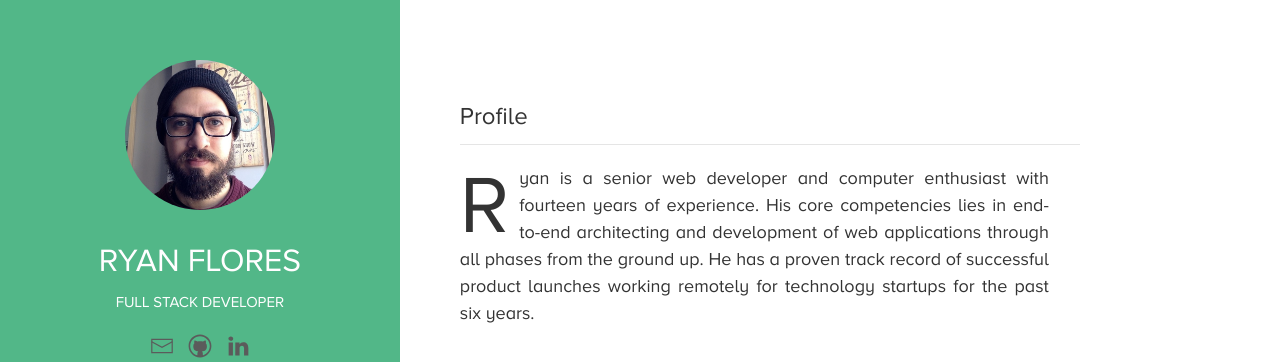
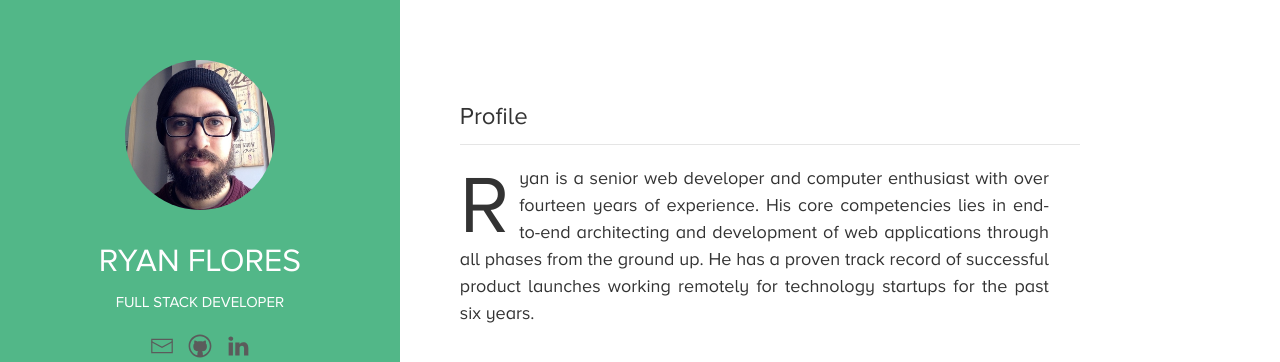
Before and after one commit to refactor8/refactor8.github.io, a Jekyll site: the page built from index.html, in a window 1280 px wide. Shown: the top 362 px of the page. Built offline with Jekyll 4.4.1, drawn with Linux system fonts in a browser that asks for light colours.

Commit message:
Update profile description

```diff
--- a/_includes/profile.html
+++ b/_includes/profile.html
@@ -1,6 +1,6 @@
 <div class="uk-section uk-section-default uk-margin-large-top uk-padding-remove">
   <h3 class="uk-heading-divider uk-margin-small-top">Profile</h3>
-  <p class="uk-dropcap profile">Ryan is a senior web developer and computer enthusiast with fourteen years of experience.
+  <p class="uk-dropcap profile">Ryan is a senior web developer and computer enthusiast with over fourteen years of experience.
     His core competencies lies in end-to-end architecting and development of web applications through all phases from the ground up.
     He has a proven track record of successful product launches working remotely for technology startups for the past six years.
   </p>
```
